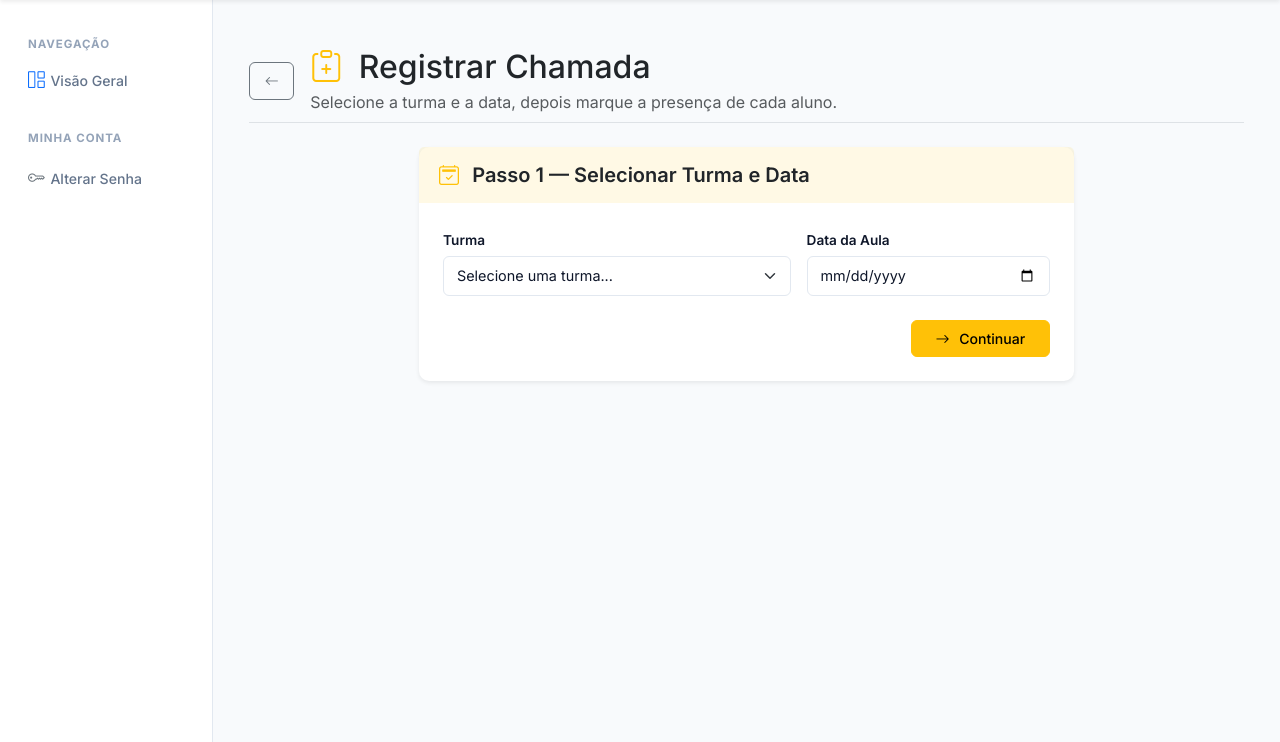
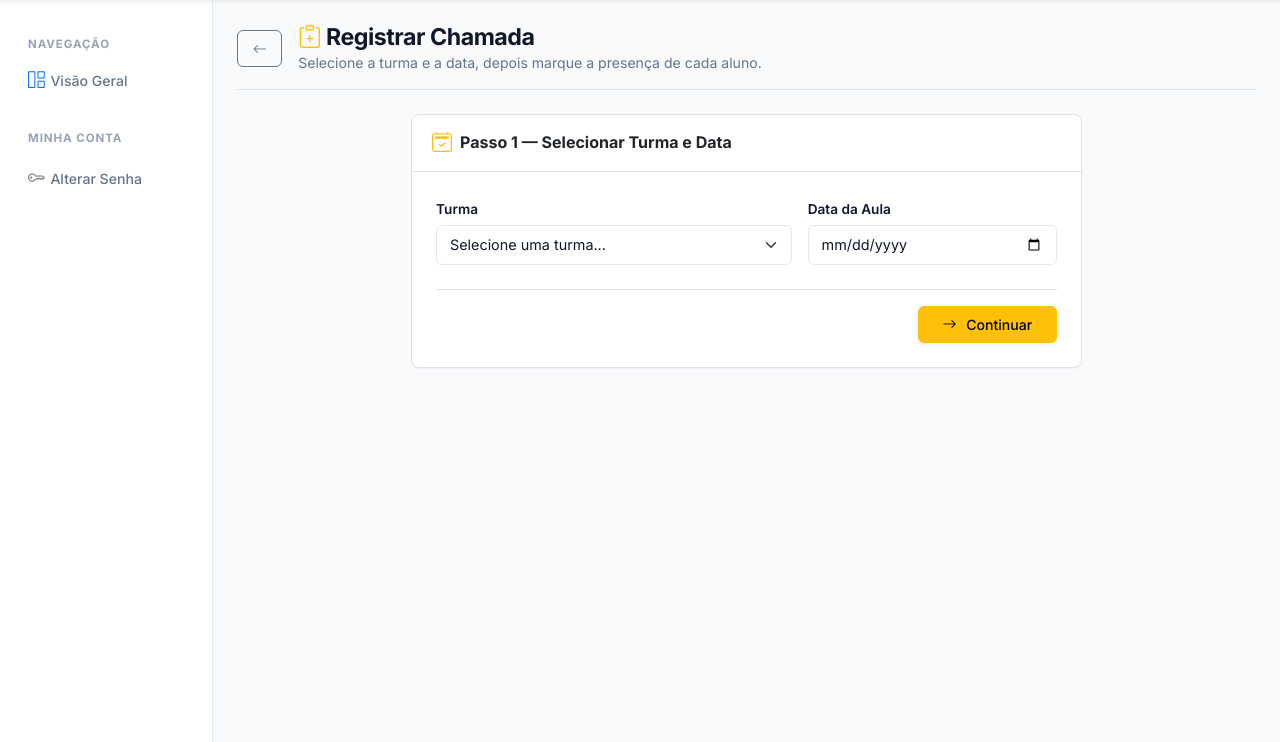
Before and after one commit to joao-luizzz/SGA, a Django app: page /attendance/chamada/lancar/ in a window 1280 px wide. Shown: the part 62-804 px from the top of the page. Run offline with Django 5.2, Linux system fonts and the light colour scheme; the visitor is signed in with stand-in values (Sample User, id 1); data that the repository does not hold is empty.

Commit message:
style: moderniza layout do formulario de chamada presenca

```diff
--- a/templates/attendance/chamada_form.html
+++ b/templates/attendance/chamada_form.html
@@ -4,30 +4,32 @@
 {% block title %}{{ title }} — SGA{% endblock %}
 
 {% block content %}
-<div class="container-fluid py-4">
-  <div class="d-flex align-items-center mb-4 pb-2 border-bottom gap-3">
-    <a href="{% url 'attendance:chamada_index' %}" class="btn btn-sm btn-outline-secondary">
-      <i class="bi bi-arrow-left"></i>
-    </a>
-    <div>
-      <h1 class="h2 text-dark mb-1">
-        <i class="bi bi-clipboard-plus text-warning me-2"></i> {% trans "Registrar Chamada" %}
-      </h1>
-      <p class="text-muted mb-0">{% trans "Selecione a turma e a data, depois marque a presença de cada aluno." %}</p>
+<div class="container-fluid p-0">
+  <div class="d-flex flex-column flex-md-row justify-content-between align-items-md-center gap-2 mb-4 pb-3 border-bottom">
+    <div class="d-flex align-items-center gap-3">
+      <a href="{% url 'attendance:chamada_index' %}" class="btn btn-sm btn-outline-secondary">
+        <i class="bi bi-arrow-left"></i>
+      </a>
+      <div>
+        <h3 class="page-title mb-0">
+          <i class="bi bi-clipboard-plus text-warning me-1.5"></i> {% trans "Registrar Chamada" %}
+        </h3>
+        <p class="page-subtitle mb-0">{% trans "Selecione a turma e a data, depois marque a presença de cada aluno." %}</p>
+      </div>
     </div>
   </div>
 
   <div class="row justify-content-center">
-    <div class="col-lg-8">
+    <div class="col-12 col-lg-8">
 
       {% if not chamada_form %}
       <!-- Passo 1: Seleção de turma e data -->
-      <div class="card border-0 shadow-sm mb-4">
-        <div class="card-header bg-warning bg-opacity-10 border-0">
-          <h5 class="mb-0 fw-semibold">
-            <i class="bi bi-calendar2-check me-2 text-warning"></i>
+      <div class="card border shadow-xs rounded-3 mb-4">
+        <div class="card-header bg-transparent border-bottom p-3.5">
+          <h6 class="mb-0 fw-bold text-dark d-flex align-items-center">
+            <i class="bi bi-calendar2-check text-warning me-2 fs-5"></i>
             {% trans "Passo 1 — Selecionar Turma e Data" %}
-          </h5>
+          </h6>
         </div>
         <div class="card-body p-4">
           <form method="post" novalidate>
@@ -35,22 +37,22 @@
             <input type="hidden" name="step" value="1">
             <div class="row g-3">
               <div class="col-md-7">
-                <label for="id_turma" class="form-label fw-semibold">{{ form_selecao.turma.label }}</label>
+                <label for="id_turma" class="form-label">{{ form_selecao.turma.label }}</label>
                 {{ form_selecao.turma }}
                 {% if form_selecao.turma.errors %}
-                  <div class="invalid-feedback d-block">{{ form_selecao.turma.errors|join:", " }}</div>
+                  <div class="text-danger small mt-1.5">{{ form_selecao.turma.errors|join:", " }}</div>
                 {% endif %}
               </div>
               <div class="col-md-5">
-                <label for="id_data_aula" class="form-label fw-semibold">{{ form_selecao.data_aula.label }}</label>
+                <label for="id_data_aula" class="form-label">{{ form_selecao.data_aula.label }}</label>
                 {{ form_selecao.data_aula }}
                 {% if form_selecao.data_aula.errors %}
-                  <div class="invalid-feedback d-block">{{ form_selecao.data_aula.errors|join:", " }}</div>
+                  <div class="text-danger small mt-1.5">{{ form_selecao.data_aula.errors|join:", " }}</div>
                 {% endif %}
               </div>
             </div>
-            <div class="mt-4 d-flex justify-content-end">
-              <button type="submit" class="btn btn-warning px-4">
+            <div class="mt-4 pt-3 border-top d-flex justify-content-end">
+              <button type="submit" class="btn btn-warning px-4 shadow-sm">
                 <i class="bi bi-arrow-right me-1"></i> {% trans "Continuar" %}
               </button>
             </div>
@@ -60,22 +62,22 @@
 
       {% else %}
       <!-- Passo 2: Lista de alunos para marcar chamada -->
-      <div class="card border-0 shadow-sm">
-        <div class="card-header bg-warning bg-opacity-10 border-0 d-flex justify-content-between align-items-center">
-          <h5 class="mb-0 fw-semibold">
-            <i class="bi bi-people-fill me-2 text-warning"></i>
+      <div class="card border shadow-xs rounded-3 overflow-hidden">
+        <div class="card-header bg-transparent border-bottom d-flex flex-column flex-sm-row justify-content-between align-items-sm-center gap-2 py-3 px-3.5">
+          <h6 class="mb-0 fw-bold text-dark d-flex align-items-center">
+            <i class="bi bi-people-fill text-warning me-2 fs-5"></i>
             {% trans "Passo 2 — Lançar Presença" %}
-          </h5>
-          <div class="text-muted small">
-            <i class="bi bi-calendar3 me-1"></i>
+          </h6>
+          <div class="badge badge-sga-secondary text-dark px-3 py-1.5 font-monospace" style="font-size: 0.78rem;">
+            <i class="bi bi-calendar3 me-1 text-warning"></i>
             <strong>{{ turma_selecionada.disciplina.nome }}</strong> &mdash; {{ data_selecionada|date:"d/m/Y" }}
           </div>
         </div>
 
         {% if chamada_existente %}
-        <div class="alert alert-warning mb-0 rounded-0 border-0 border-bottom">
-          <i class="bi bi-exclamation-triangle-fill me-2"></i>
-          {% trans "Já existe chamada para esta data. Ao salvar, os registros serão atualizados." %}
+        <div class="alert alert-warning mb-0 rounded-0 border-0 border-bottom d-flex align-items-center py-2.5 px-3.5 shadow-none">
+          <i class="bi bi-exclamation-triangle-fill me-2 fs-6"></i>
+          <small>{% trans "Já existe chamada para esta data. Ao salvar, os registros serão atualizados." %}</small>
         </div>
         {% endif %}
 
@@ -88,29 +90,31 @@
 
             {% if alunos_matriculados %}
             <div class="table-responsive">
-              <table class="table table-hover align-middle mb-0">
-                <thead class="table-light">
+              <table class="table table-sga align-middle mb-0">
+                <thead>
                   <tr>
                     <th class="ps-4">{% trans "Aluno" %}</th>
-                    <th class="text-center" style="width: 140px;">
-                      <span>{% trans "Presente" %}</span>
-                      <div class="form-text text-muted" style="font-size: 0.7rem;">{% trans "(marque os presentes)" %}</div>
+                    <th class="text-center pe-4" style="width: 160px;">
+                      <span>{% trans "Presença" %}</span>
+                      <div class="text-muted text-lowercase" style="font-size: 0.68rem; font-weight: 500;">({% trans "marque presentes" %})</div>
                     </th>
                   </tr>
                 </thead>
                 <tbody>
                   {% for field in chamada_form %}
                   <tr>
-                    <td class="ps-4">
-                      <div class="d-flex align-items-center gap-2">
-                        <i class="bi bi-person-circle text-muted fs-5"></i>
-                        <label for="{{ field.id_for_label }}" class="fw-medium mb-0" style="cursor:pointer;">
+                    <td class="ps-4 py-3">
+                      <div class="d-flex align-items-center gap-2.5">
+                        <div class="d-flex align-items-center justify-content-center bg-secondary-subtle text-secondary rounded-circle" style="width: 32px; height: 32px; font-size: 0.8rem; font-weight: 600;">
+                          {{ field.label|slice:":1" }}
+                        </div>
+                        <label for="{{ field.id_for_label }}" class="fw-semibold text-dark mb-0" style="cursor:pointer;">
                           {{ field.label }}
                         </label>
                       </div>
                     </td>
-                    <td class="text-center">
-                      <div class="form-check d-flex justify-content-center">
+                    <td class="text-center pe-4">
+                      <div class="form-check d-flex justify-content-center m-0">
                         <input
                           class="form-check-input fs-5"
                           type="checkbox"
@@ -126,17 +130,17 @@
               </table>
             </div>
 
-            <div class="p-3 border-top d-flex justify-content-between align-items-center">
-              <a href="{% url 'attendance:chamada_index' %}" class="btn btn-outline-secondary">
+            <div class="p-3.5 bg-light-subtle border-top d-flex justify-content-between align-items-center">
+              <a href="{% url 'attendance:chamada_index' %}" class="btn btn-outline-secondary btn-sm">
                 <i class="bi bi-x-circle me-1"></i> {% trans "Cancelar" %}
               </a>
-              <button type="submit" class="btn btn-warning px-4">
+              <button type="submit" class="btn btn-warning btn-sm px-4 shadow-sm fw-semibold">
                 <i class="bi bi-check-circle-fill me-1"></i> {% trans "Salvar Chamada" %}
               </button>
             </div>
 
             {% else %}
-            <div class="alert alert-info m-4">
+            <div class="alert alert-info m-4 shadow-xs">
               <i class="bi bi-info-circle me-2"></i>
               {% trans "Não há alunos com matrícula ativa nesta turma." %}
             </div>
```
